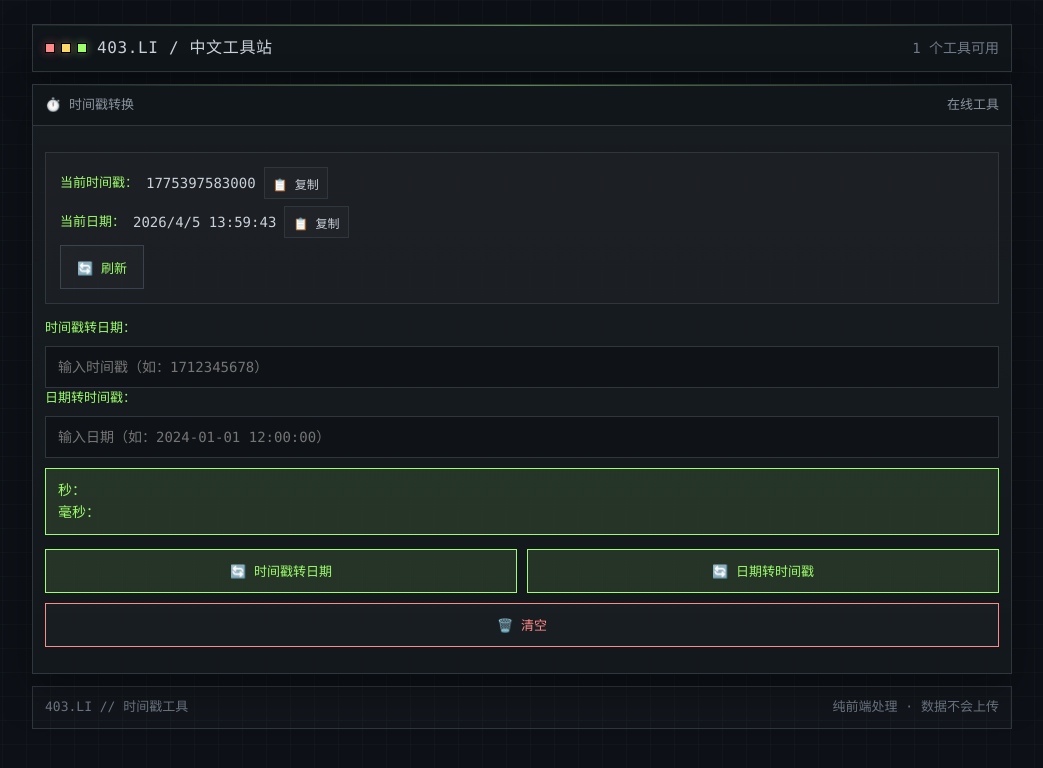
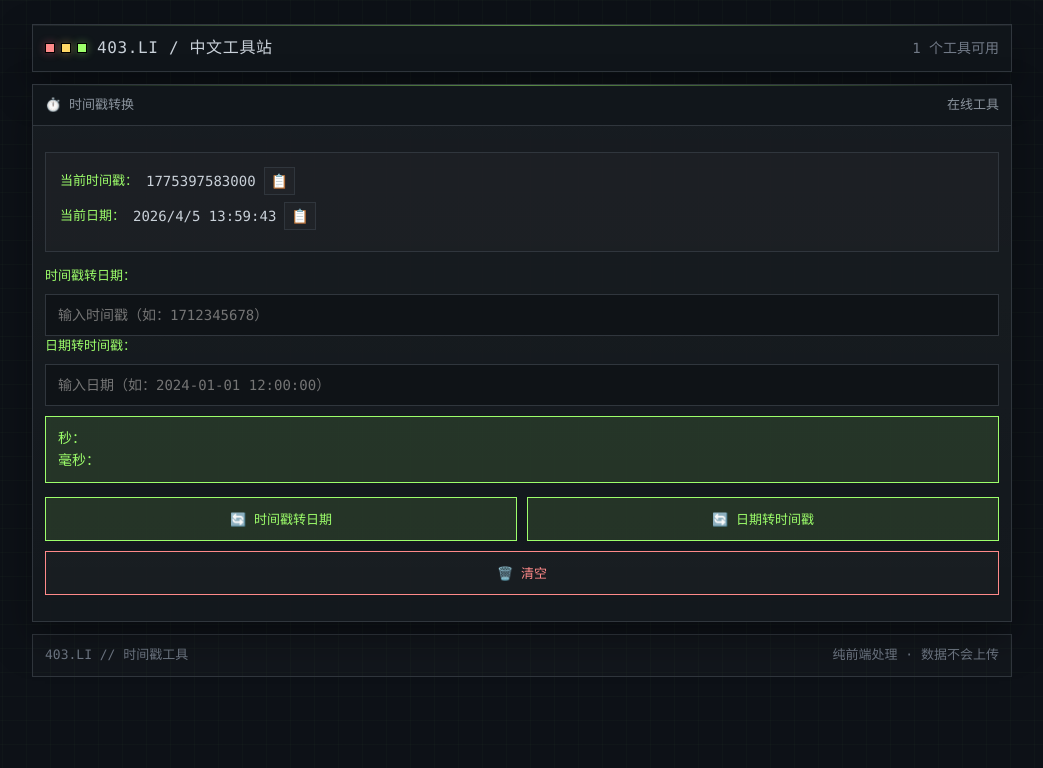
Before and after one commit to Xue-LC/403-li, a Vue app: page /tools/timestamp in a window 1280 px wide. Shown: the top 768 px of the page, without its empty margins (118-1161 px from the left). Built offline with nearby package versions, Linux system fonts and the light colour scheme; a web font is replaced by a local one.

Commit message:
UI 优化：移除刷新按钮，简化复制按钮为 emoji

```diff
--- a/src/tools/TimestampTool.vue
+++ b/src/tools/TimestampTool.vue
@@ -16,15 +16,14 @@
             <div class="time-display">
               <span class="label">当前时间戳：</span>
               <span class="value">{{ currentTimestamp }}</span>
-              <button class="copy-btn" @click="copyTimestamp">📋 复制</button>
+              <button class="copy-btn" @click="copyTimestamp">📋</button>
             </div>
             <div class="time-display">
               <span class="label">当前日期：</span>
               <span class="value">{{ currentDateTime }}</span>
-              <button class="copy-btn" @click="copyDateTime">📋 复制</button>
+              <button class="copy-btn" @click="copyDateTime">📋</button>
             </div>
             <div v-if="copySuccess" class="copy-success">✓ 已复制 {{ copySuccess }}</div>
-            <button class="button" @click="updateCurrentTime">🔄 刷新</button>
           </div>
 
           <!-- 时间戳转日期 -->
@@ -278,16 +277,19 @@ export default {
 }
 
 .copy-btn {
-  padding: 4px 8px;
+  padding: 4px 6px;
   font-family: var(--mono);
-  font-size: 12px;
+  font-size: 14px;
   background: rgba(255,255,255,0.02);
   border: 1px solid var(--line);
   color: var(--text);
   cursor: pointer;
   border-radius: 0;
   transition: all 0.2s;
-  min-height: 32px;
+  min-height: 28px;
+  display: inline-flex;
+  align-items: center;
+  justify-content: center;
 }
 
 .copy-btn:hover {
```
